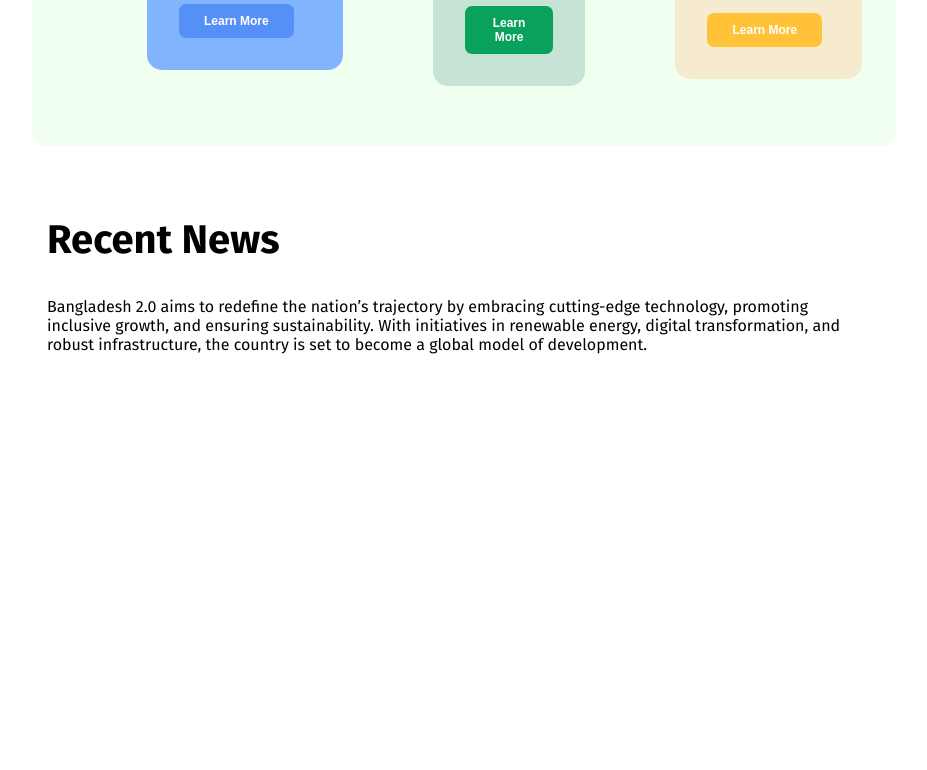
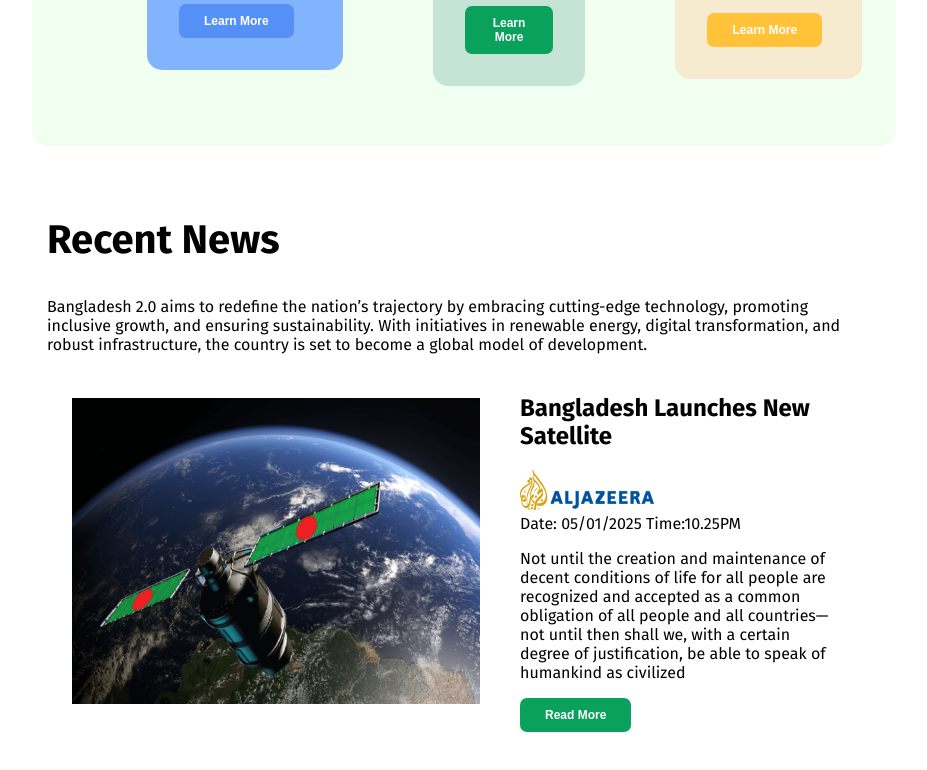
Before and after one commit to Rajib-PH/rak-b11-assignment01, a plain HTML site: page index.html in a window 1280 px wide. Shown: the part 1264-2034 px from the top of the page, without its empty margins (176-1103 px from the left). Before the commit the page ends 1688 px from the top, so only its background shows below. Drawn offline with Linux system fonts and the light colour scheme.

Commit message:
added jazeera news

```diff
--- a/index.html
+++ b/index.html
@@ -56,6 +56,26 @@
        <section class="news">
         <h1 class="Head-line">Recent News</h1>
         <p class="Head-info">Bangladesh 2.0 aims to redefine the nation’s trajectory by embracing cutting-edge technology, promoting inclusive growth, and ensuring sustainability. With initiatives in renewable energy, digital transformation, and robust infrastructure, the country is set to become a global model of development.</p>
+        <div class="recent-news">
+                <div class="jazeera-pic">
+                    <img src="assets/satelite.png" alt="">
+                </div>
+                <div>
+                    <h1 class="jazeera-news">Bangladesh Launches New Satellite</h1>
+                    <img src="assets/al-jazeera.png" alt="">
+                    <div>
+                        <time datetime="">Date: 05/01/2025 Time:10.25PM</time>
+                    </div>
+                      <p class="jazeera-para">Not until the creation and maintenance of decent conditions of life for all people are recognized and accepted as a common obligation of all people and all countries—not until then shall we,
+                    with a certain degree of justification, be able to speak of humankind as civilized</p>
+
+                    <button class="btn-one">Read More</button>
+
+                </div>
+
+            </div>
+
+        </div>
 
 
        </section>
--- a/styles/rak.css
+++ b/styles/rak.css
@@ -114,7 +114,7 @@ header{
 .news{
     background-color: #FFFFFF;
     margin: 70px 200px;
-    border-radius: 15px;
+    /* border-radius: 15px; */
     padding-left: 15px;
     padding-right: 45px;
 }
@@ -126,3 +126,29 @@ header{
     font-size: 16px;
     font-weight: 400;
 }
+.recent-news{
+    margin-top: 20px;
+    margin-left: 25px;
+    margin-right: 20px;
+    display: flex;
+    gap: 40px;
+    align-items: center;
+    justify-content: space-between;
+    align-content: center;
+}
+.btn-one{
+    background-color: #09A15C;
+    font-size: 12px;
+    font-weight: bold;
+    border-radius: 7px;
+    color: white;
+    padding: 10px 25px;
+    border: none;
+ }
+ .jazeera-para {
+    font-size: 16px;
+    font-weight: 400;
+ }
+ .jazeera-time{
+    margin-top: 20px;
+ }
```
